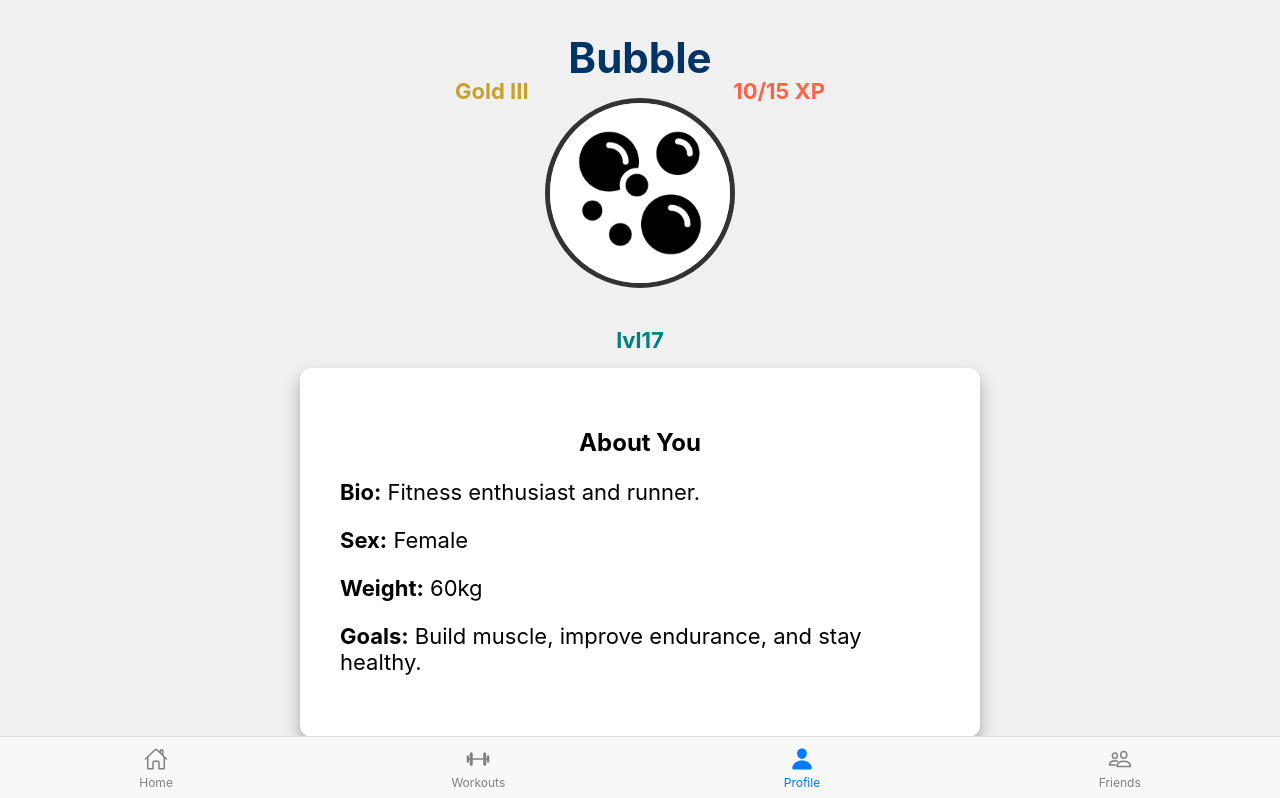
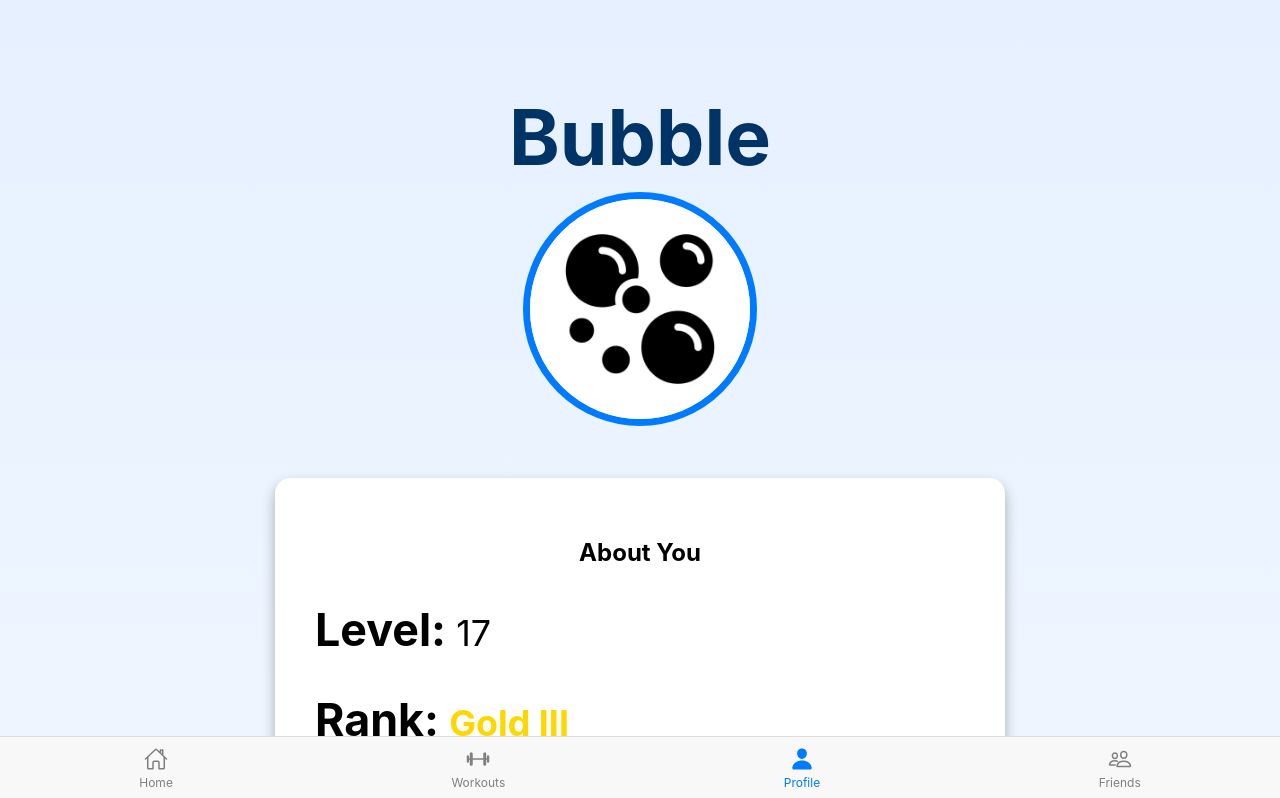
Before and after one commit to Aiden-Rodriguez/FitQuestPrototype, a React (Create React App) app in the folder fitquest/: page /profile in a window 1280 px wide. Shown: the top 798 px of the page. Built offline with nearby package versions, Linux system fonts and the light colour scheme.

Commit message:
updated profile page

```diff
--- a/fitquest/src/ProfilePage.css
+++ b/fitquest/src/ProfilePage.css
@@ -1,79 +1,80 @@
 .profile-page {
   display: flex;
   flex-direction: column;
-  justify-content: center; /* Centers everything vertically */
-  align-items: center; /* Centers everything horizontally */
-  height: 100vh; /* Full screen height */
-  background-color: #f0f0f0;
-  padding: 20px;
+  align-items: center;
+  justify-content: flex-start;
+  min-height: 100vh;
+  height: auto;
+  background: linear-gradient(to bottom, #e6f0ff, #f7fbff); /* ✅ Light blue gradient */
+  padding-bottom: 15vh;
+  overflow-y: auto;
+  padding-top: 3vh; /* ✅ Reduced padding to move content up */
 }
 
 /* Move Visual Elements Higher */
 .profile-visual {
   text-align: center;
-  margin-bottom: 80px; /* Adds more space between visual elements & bio */
-  margin-top: -100px; /* Moves everything higher */
+  margin-bottom: 3vh; /* ✅ Moved closer to the About You section */
+  margin-top: 2vh;
 }
 
+/* Make Username Bigger */
 .profile-username {
-  font-size: 42px; /* Large username */
+  font-size: 6vw; /* ✅ Slightly increased */
   font-weight: bold;
-  margin-bottom: 15px;
+  margin-bottom: 1vh;
 }
 
-.profile-content {
-  display: flex;
-  align-items: center;
-  justify-content: center;
-  position: relative;
-  gap: 50px; /* More spacing */
+/* Profile Container */
+.profile-container {
+  background: white;
+  padding: 5vh;
+  border-radius: 1.2vw;
+  box-shadow: 0 0.8vh 1.6vh rgba(0, 0, 0, 0.3);
+  text-align: center;
+  width: 65vw; /* ✅ Slightly wider */
+  max-width: 650px;
+  height: auto;
+  margin-top: 3vh; /* ✅ Reduced to bring it closer to the profile picture */
+  margin-bottom: 15vh;
 }
 
+/* Bigger Profile Picture */
 .profile-picture {
-  width: 180px; /* Keep profile pic size */
-  height: 180px;
+  width: 22vw;
+  height: 22vw;
+  max-width: 220px; /* ✅ Slightly larger */
+  max-height: 220px;
   border-radius: 50%;
-  border: 5px solid #333;
+  border: 0.6vw solid #007bff;
 }
 
-.profile-rank {
-  position: absolute;
-  left: -90px; /* Keep distance */
-  top: -20px; /* Move rank even higher */
-  font-size: 22px;
-  font-weight: bold;
-  color: #c5a12e;
+/* Make Text Bigger in Profile Info */
+.profile-info {
+  font-size: 3.5vw; /* ✅ Increased */
+  margin-top: 2vh;
+  text-align: left;
+  word-wrap: break-word;
+  overflow-wrap: break-word;
 }
 
-.profile-level {
-  position: absolute;
-  bottom: -65px; /* Move level slightly higher */
-  font-size: 22px;
-  font-weight: bold;
-  color: #008080;
+/* Bold Titles and Larger Spacing */
+.profile-info p {
+  margin-bottom: 2vh; /* ✅ Increased spacing */
+  font-size: 2.8vw; /* ✅ Larger text */
 }
 
-.profile-experience {
-  position: absolute;
-  right: -90px; /* Keep distance */
-  top: -20px; /* Move XP even higher */
-  font-size: 22px;
-  font-weight: bold;
-  color: #ff6347;
+.profile-info strong {
+  font-size: 3.5vw; /* ✅ Make bold labels even bigger */
 }
 
-/* Background Info Section */
-.profile-container {
-  background: white;
-  padding: 40px;
-  border-radius: 12px;
-  box-shadow: 0 8px 16px rgba(0, 0, 0, 0.3);
-  text-align: center;
-  width: 600px; /* Keep size */
+/* 🔥 Colored Elements */
+.profile-info .rank {
+  color: gold; /* ✅ Gold Rank */
+  font-weight: bold;
 }
 
-.profile-info {
-  font-size: 22px;
-  margin-top: 15px;
-  text-align: left;
+.profile-info .experience {
+  color: #3498db; /* ✅ Blue XP */
+  font-weight: bold;
 }
--- a/fitquest/src/ProfilePage.js
+++ b/fitquest/src/ProfilePage.js
@@ -10,29 +10,29 @@ function ProfileScreen() {
     weight: "60kg",
     goals: "Build muscle, improve endurance, and stay healthy.",
     rank: "Gold III",
-    level: "lvl17",
+    level: "17",
     experience: "10/15",
     avatar: bubble
   };
 
   return (
     <div className="profile-page">
-      {/* Profile Visual Elements (Outside of user profile section) */}
+      {/* Profile Visual Elements */}
       <div className="profile-visual">
         <h1 className="profile-username">{userProfile.username}</h1>
 
         <div className="profile-content">
-          <span className="profile-rank">{userProfile.rank}</span>
           <img src={userProfile.avatar} alt="Profile" className="profile-picture" />
-          <span className="profile-level">{userProfile.level}</span>
-          <span className="profile-experience">{userProfile.experience} XP</span>
         </div>
       </div>
 
-      {/* Background Information (Inside the user profile section) */}
+      {/* Background Information (Now Includes Rank, Level, and XP) */}
       <div className="profile-container">
         <h2>About You</h2>
         <div className="profile-info">
+          <p><strong>Level:</strong> {userProfile.level}</p>
+          <p><strong>Rank:</strong> <span className="rank">{userProfile.rank}</span></p>
+          <p><strong>Experience:</strong> <span className="experience">{userProfile.experience} XP</span></p>
           <p><strong>Bio:</strong> {userProfile.bio}</p>
           <p><strong>Sex:</strong> {userProfile.sex}</p>
           <p><strong>Weight:</strong> {userProfile.weight}</p>
```
